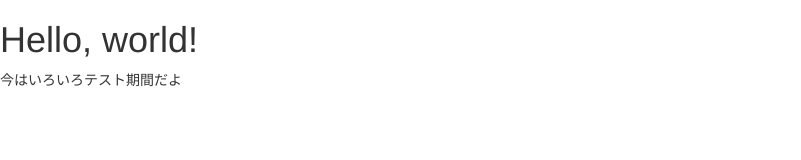
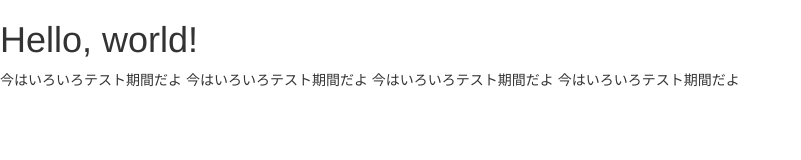
Before and after one commit to odekakewaqwaq/proce55ing, a plain HTML site: page index.html in a window 1280 px wide. Shown: the whole page, without its empty margins (0-801 px from the left). Drawn offline with nearby package versions, Linux system fonts and the light colour scheme.

Commit message:
テストその３

```diff
--- a/index.html
+++ b/index.html
@@ -15,5 +15,8 @@
   <body>
     <h1>Hello, world!</h1>
     今はいろいろテスト期間だよ
+    今はいろいろテスト期間だよ
+    今はいろいろテスト期間だよ
+    今はいろいろテスト期間だよ
   </body>
 </html>
```
